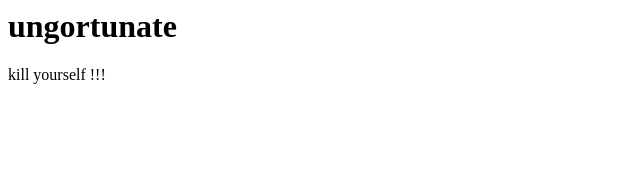
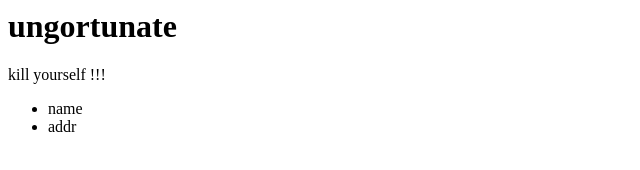
Before and after one commit to Jeevan186/Demo_April25, a plain HTML site: page index.html in a window 1280 px wide. Shown: the full height of the page, 0-640 px from the left. Drawn offline with Linux system fonts and the light colour scheme.

Commit message:
index.html updated

```diff
--- a/index.html
+++ b/index.html
@@ -6,5 +6,9 @@
 <body>
 <h1>ungortunate</h1>
 <p>kill yourself !!! </p>
+<ul>
+<li>name</li>
+<li>addr</li>
+</ul>
 </body>
 <?html>
```
